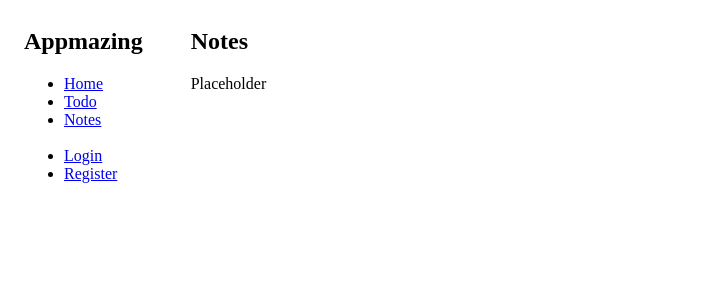
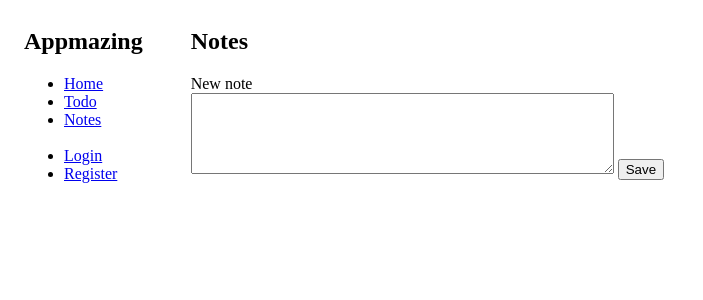
Before and after one commit to dandels/tsoha-notesapp, a Flask app: template templates/notes.html in a window 1280 px wide. Shown: the top 300 px of the page, without its empty margins (0-703 px from the left). Run offline with Flask 2, Linux system fonts and the light colour scheme; the template is opened without the code that fills it, so the values that code supplies are empty; parts of the project's set-up code (start-up, migrations or seed data) failed here and were passed over.

Commit message:
Implement posting of notes

```diff
--- a/app.py
+++ b/app.py
@@ -20,11 +20,17 @@ def index():
     return render_template("index.html")
 
 
-@app.route("/notes.html")
+@app.route("/notes.html", methods=["GET", "POST"])
 def notes():
     if "user_id" not in session:
         return redirect("login.html")
-    notes = ["note 1", "note 2"]
+
+    if request.method == "POST":
+        if db.post_note(request.form["new-note"]):
+            print("Posted note succesfully")
+        else:
+            print("Unable to post note")
+    notes = db.get_notes()
     return render_template("notes.html", notes=notes)
 
 
--- a/templates/notes.html
+++ b/templates/notes.html
@@ -5,5 +5,16 @@
 {% endblock %}
 
 {% block content %}
-    <p>Placeholder</p>
+    <label for="note">New note</label>
+    </br>
+    <form method="post">
+        <textarea id="new-note" name="new-note" rows="5" cols="50" required
+            spellcheck="true" autocorrect="true"></textarea>
+        <button type="submit">Save</button>
+    </form>
+
+    {% for note in notes %}
+    <p>{{ note[0] }}</p>
+    <hr/>
+    {% endfor %}
 {% endblock %}
```
Also changed, not shown: db.py (+27 -2 lines).
